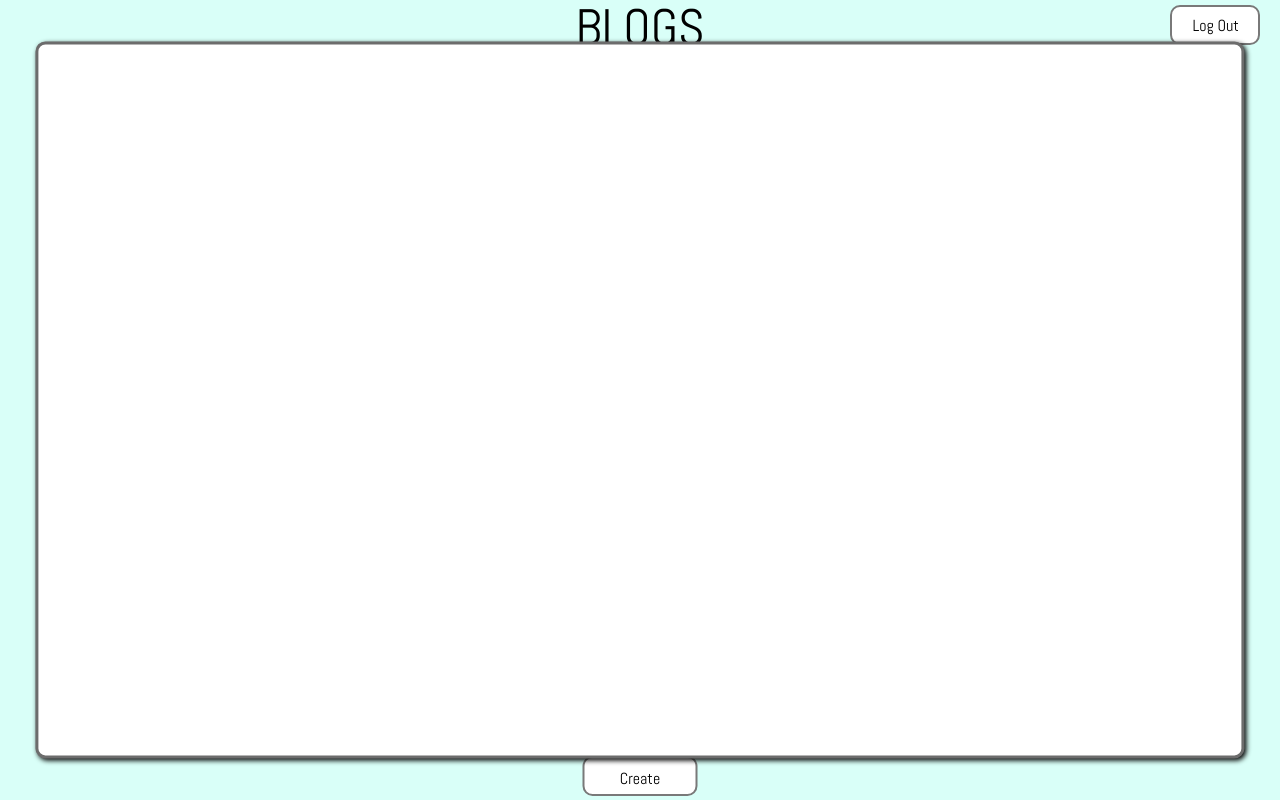
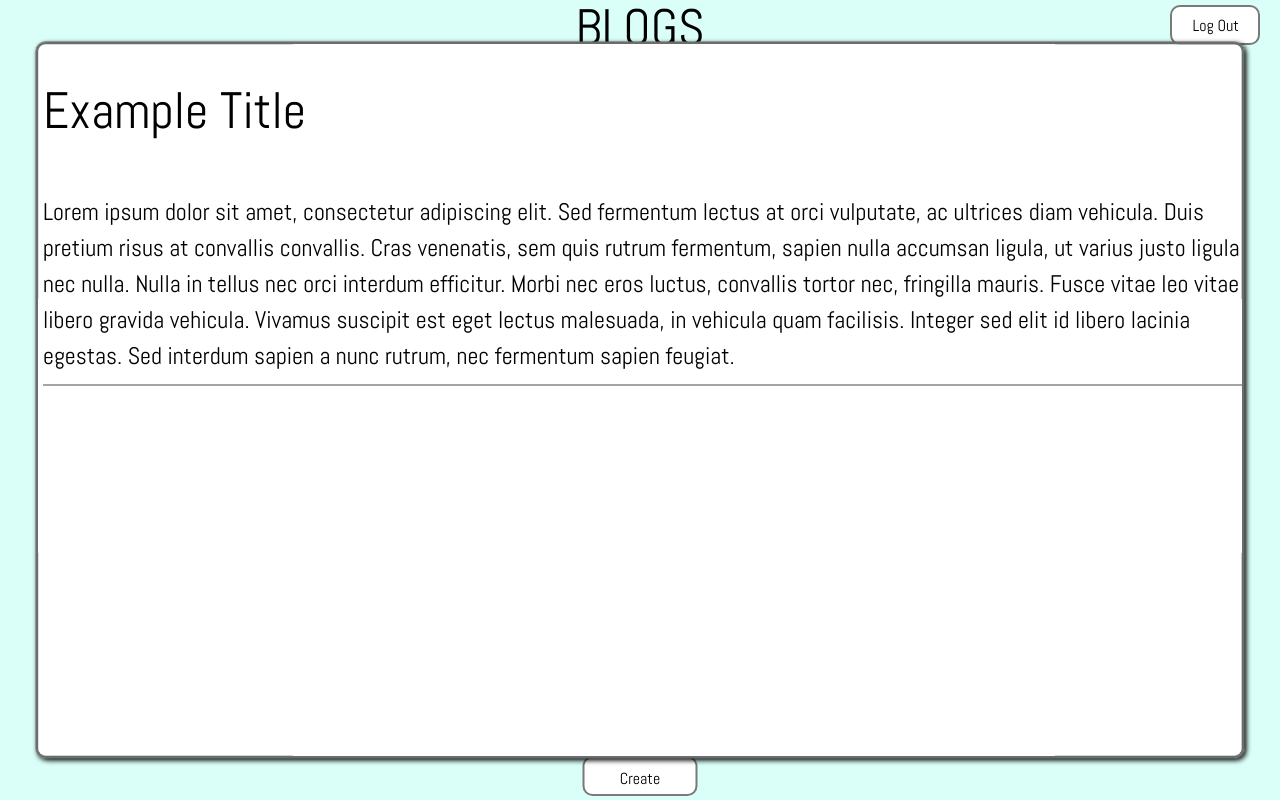
Before and after one commit to ncabral3/CIS469-Blog, a React (Vite) app in the folder blog-project/: page /home in a window 1280 px wide. Built offline with nearby package versions, Linux system fonts and the light colour scheme; no server answers.

Commit message:
final commit hopefully

```diff
--- a/blog-project/src/Home/BlogForm.jsx
+++ b/blog-project/src/Home/BlogForm.jsx
@@ -27,7 +27,12 @@ const BlogForm = ({ addBlog }) => {
         <textarea id="content" value={content} onChange={handleContentChange} />
 
         {/* Use a regular button for form submission */}
+        <Link to ='/home'>
+        <button className = "back2" type="submit">&#8592;</button>
+        </Link>
+        <Link to ='/home'>
         <button className="create_button" type="submit">Create Post</button>
+        </Link>
       </form>
     </div>
   );
--- a/blog-project/src/Home/Home.jsx
+++ b/blog-project/src/Home/Home.jsx
@@ -1,15 +1,34 @@
-import React, { useState } from 'react';
+import React, { useState, useEffect } from 'react';
 import './css/Home.css';
 import { Link } from 'react-router-dom';
 import BlogForm from './BlogForm';
+import blogData from '/Users/ncabr/Desktop/CIS469Project/CIS469-Blog/blog-project/src/blog.json';
 
 const Home = () => {
   const [blogs, setBlogs] = useState([]);
 
-  // Function to handle adding new blog post
-  const addBlog = (blogData) => {
-    setBlogs([...blogs, blogData]);
-  };
+  useEffect(() => {
+    // Read JSON file
+    fetch(blogData)
+      .then(response => response.json())
+      .then(data => {
+        // Extract title and content from JSON data
+        const blogTitles = data.map(blog => blog.title);
+        const blogContents = data.map(blog => blog.content);
+
+        // Create an array of blog objects with title and content
+        const blogList = blogTitles.map((title, index) => ({
+          title,
+          content: blogContents[index]
+        }));
+
+        // Set the blogs state with the blog list
+        setBlogs(blogList);
+      })
+      .catch(error => {
+        console.error('Error reading file:', error);
+      });
+  }, []);
 
   return (
     <div className="home">
@@ -18,12 +37,13 @@ const Home = () => {
       </div>
 
       <div className="home_container">
-        {blogs.map((blog, index) => (
-          <div key={index} className="blog">
-            <h2>{blog.title}</h2>
-            <p>{blog.content}</p>
-          </div>
-        ))}
+        <div className="blog-list">
+       <h1>Example Title</h1>
+       <h2>Lorem ipsum dolor sit amet, consectetur adipiscing elit. Sed fermentum lectus at orci vulputate, ac ultrices diam vehicula. Duis pretium risus at convallis convallis. Cras venenatis, sem quis rutrum fermentum, sapien nulla accumsan ligula, ut varius justo ligula nec nulla. Nulla in tellus nec orci interdum efficitur. Morbi nec eros luctus, convallis tortor nec, fringilla mauris. Fusce vitae leo vitae libero gravida vehicula. Vivamus suscipit est eget lectus malesuada, in vehicula quam facilisis. Integer sed elit id libero lacinia egestas. Sed interdum sapien a nunc rutrum, nec fermentum sapien feugiat.
+       <hr className="divider">
+        </hr>
+</h2>
+      </div>
       </div>
 
       <div className="create-container">
@@ -32,7 +52,7 @@ const Home = () => {
           <button className="logout" type="button">Log Out</button>
         </Link>
         <Link to='/create'>
-        <button className="create_button" type="button">Create</button>
+          <button className="create-button-home" type="button">Create</button>
         </Link>
       </div>
     </div>
--- a/blog-project/src/Home/css/BlogForm.css
+++ b/blog-project/src/Home/css/BlogForm.css
@@ -94,3 +94,18 @@
     color: #000000; /* Change text color on hover */
     cursor: pointer; /* Change cursor to pointer on hover */
 }
+.create_button {
+    display: flex;
+    justify-content: center;
+    position: absolute;
+    height: 40px;
+    width: 115px;
+    background-color: #ffffff;
+    color: #000;
+    top: calc(50% + 43%); /* Adjust this percentage as needed */
+    left: 50%;
+    transform: translateX(-50%);
+    border: 2px solid #797979;
+    border-radius: 10px;
+    transition: background-color 0.3s, color 0.3s; /* Adding transition for smooth effect */
+}
--- a/blog-project/src/Home/css/Home.css
+++ b/blog-project/src/Home/css/Home.css
@@ -14,10 +14,70 @@
     left: 50%;
     transform: translate(-50%, -50%);
     z-index: 99999;
+    overflow-y: scroll;
 }
+.blogContent{
+    display: flex;
+    flex-direction: column;
+    width: 100%;
+    height: 100%;
+    overflow-y: auto;
+    padding: 20px;
+    color : #000;
+    position: absolute;
+    top: 0;
+    left: 0;
+
+}
+.blog-list{
+    display: flex;
+    flex-direction: column;
+    width: 100%;
+    height: 100%;
+    overflow-y: auto;
+    padding: 5px;
+    color : #000;
+    position: absolute;
+    top: 0;
+    left: 0;
+
+}
+.blog-title{
+    display: flex;
+    flex-direction: column;
+    text-decoration: underline;
+    text-decoration-thickness: 2px;
+    width: 100%;
+    height: 100%;
+    overflow-y: auto;
+    padding: 20px;
+    color : #000;
+    position: absolute;
+    top: 0;
+    left: 0;
+}
+.blog-content-text{
+    display: flex;
+    flex-direction: column;
+    width: 100%;
+    height: 100%;
+    overflow-y: auto;
+    padding: 20px;
+    color : #000000;
+    position: absolute;
+    top: 0;
+    left: 0;
+}
+
 .home_post{
     color : #000;
 
+}
+.divider {
+    border: none;
+    height: 2px;
+    background-color: #a4a4a4; /* Adjust the color as needed */
+    margin: 10px 0; /* Adjust the margin as needed */
 }
 .home_post h2 {
     font-size: 24px;
@@ -36,7 +96,7 @@
     transform: translateX(-50%);
 }
 
-.create_button {
+.create-button-home {
     display: flex;
     justify-content: center;
     position: absolute;
@@ -51,7 +111,7 @@
     border-radius: 10px;
     transition: background-color 0.3s, color 0.3s; /* Adding transition for smooth effect */
 }
-.create_button:hover {
+.create-button-home:hover {
     border: 2px solid #797979;
     background-color: #d8d8d8; /* Change background color on hover */
     color: #000000; /* Change text color on hover */
--- a/blog-project/src/auth/register.jsx
+++ b/blog-project/src/auth/register.jsx
@@ -7,7 +7,8 @@ import password_icon from '../Components/Objects/padlock.png';
 import { ToastContainer, toast } from 'react-toastify';
 import 'react-toastify/dist/ReactToastify.css';
 import { Flip } from 'react-toastify';
-import fs from 'fs';
+
+
 //import axios from 'axios';
 
 const Register = () => {
@@ -48,22 +49,6 @@ const Register = () => {
                 });
             return;
         }
-        const data = {
-            username: username,
-            password: password,
-        };
-        fs.writeFile(
-            "users.json",
-            JSON.stringify(data),
-            err => {
-                if (err) throw err;
-                console.log("Done writing");
-            });
-
-        // Clear input fields
-        setUsername('');
-        setPassword('');
-        setConfirmPassword('');
 
         toast.success('Registration Successful!', {
             position: "top-center",
@@ -77,6 +62,12 @@ const Register = () => {
             theme: "light",
             transition: Flip,
             });
+
+
+        setUsername('');
+        setPassword('');
+        setConfirmPassword('');
+
     }
 
     return (
--- /dev/null
+++ b/blog-project/src/blog.json
@@ -0,0 +1,8 @@
+{
+    "blogData": [
+      {
+        "title": "Example Title",
+        "content": "Lorem ipsum dolor sit amet, consectetur adipiscing elit. Sed euismod tortor nec fermentum aliquet. Nulla facilisi. Nullam nec vestibulum justo. Phasellus ut dolor vitae ligula tincidunt commodo. Duis congue eros nec nulla vehicula, quis vulputate metus fringilla. Vestibulum fermentum, justo vel cursus euismod, velit ipsum aliquet justo, at posuere tortor risus non ante. Vivamus malesuada sapien sit amet metus cursus, eget volutpat quam facilisis. Nam posuere mauris felis, a malesuada metus eleifend in. Nullam id varius neque. Mauris nec massa quis lorem dictum dignissim sit amet at nunc."
+      }
+    ]
+}
```
